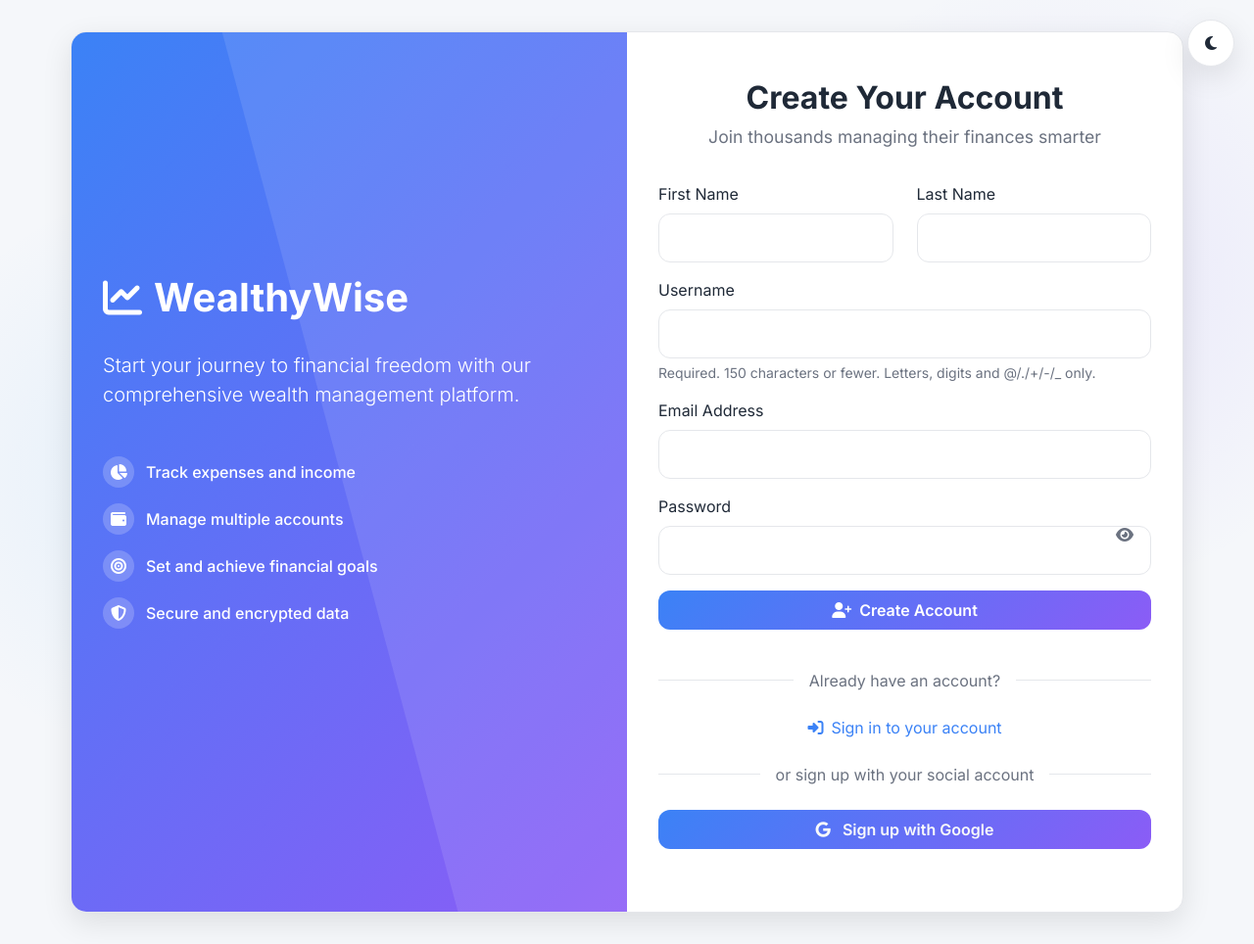
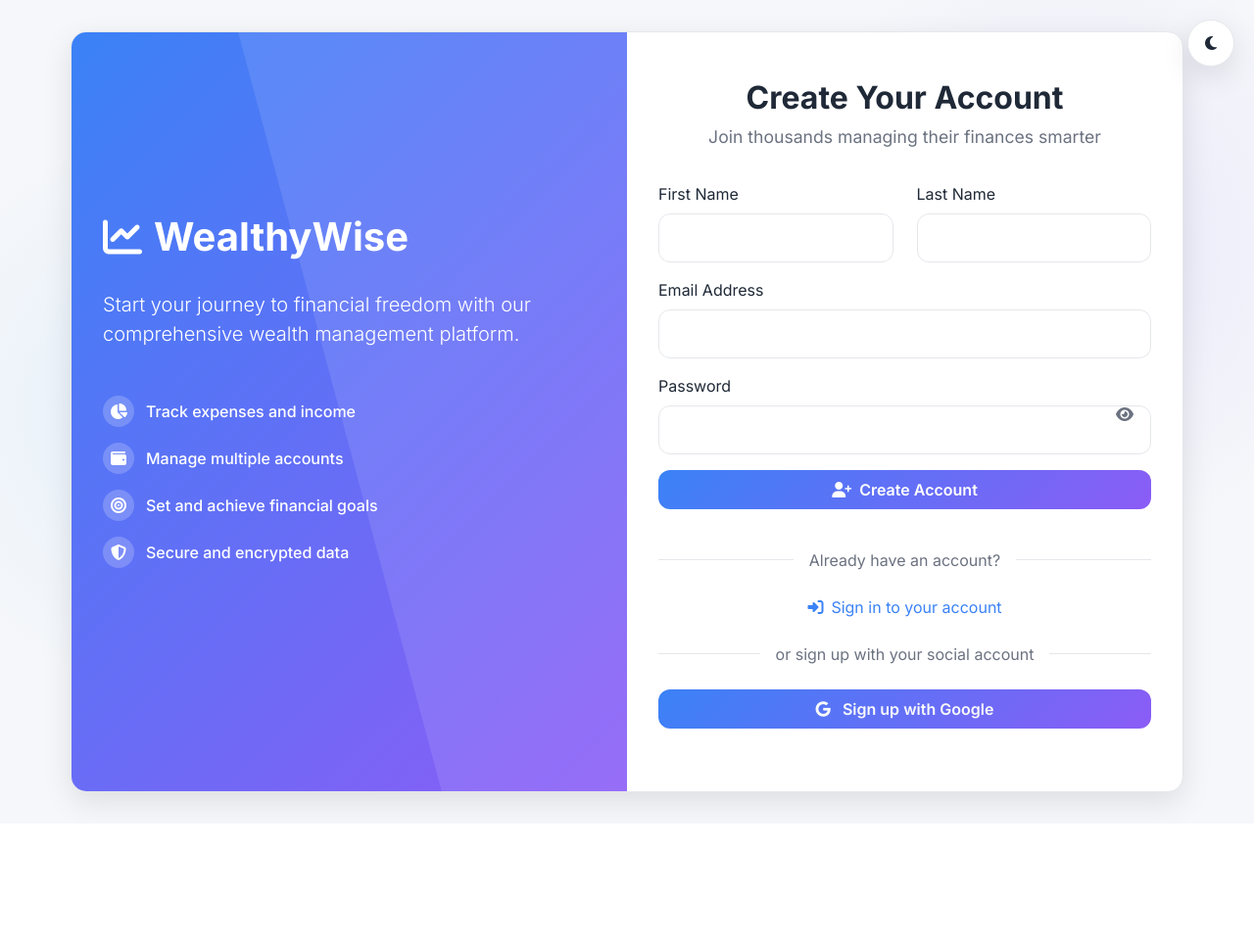
Before and after one commit to fran-897-uinx/WealthyWise, a Django app: page /signup/ in a window 1280 px wide. Shown: the whole page at 98% size. After the commit the page ends 837 px from the top, so only its background shows below. Run offline with Django 5.2, Linux system fonts and the light colour scheme; parts of the project's set-up code (start-up, migrations or seed data) failed here and were passed over.

Commit message:
wealthywise completed the depolyment process

```diff
--- a/financeapp/templates/account/signup.html
+++ b/financeapp/templates/account/signup.html
@@ -337,7 +337,7 @@
                         </div>
                     </div>
 
-                    <div class="mb-3">
+                    <!-- <div class="mb-3">
                         <label for="id_username" class="form-label">Username</label>
                         <input type="text" name="username" class="form-control {% if form.username.errors %}is-invalid{% endif %}"
                                id="id_username" required value="{{ form.username.value|default:'' }}">
@@ -347,7 +347,7 @@
                             {{ form.username.errors.0 }}
                         </div>
                         {% endif %}
-                    </div>
+                    </div> -->
 
                     <div class="mb-3">
                         <label for="id_email" class="form-label">Email Address</label>
@@ -388,7 +388,7 @@
                         <i class="fas fa-sign-in-alt me-2"></i>Sign in to your account
                     </a>
                 </div>
-                <div class="divider">
+                <div class="divider" style="text-align: center;">
                     <span>or sign up with your social account</span>
                 </div>
                  <div class="btn-google btn btn-primary w-100 py-2 mb-3">
--- a/financeapp/templates/budget_manager.html
+++ b/financeapp/templates/budget_manager.html
@@ -18,7 +18,7 @@
                                         <option value="{{ month.value }}" {% if month.selected %}selected{% endif %}>{{ month.display }}</option>
                                     {% endfor %}
                                 </select>
-                                <a href="{% url 'budget_insights' %}" class="btn border-t-cyan-800" style=" width: auto; border-radius: 12px; margin-inline-end: 5px;">
+                                <a href="{% url 'budget_insights' %}" class="btn btn-secondary border-black" style=" width: auto; border-radius: 12px; margin-inline-end: 5px;">
                                 Insights
                                 </a>
                                 <a href="{% url 'transaction' %}" class="btn btn-light" style="width: auto; border-radius: 12px;">
@@ -39,7 +39,7 @@
                         {% endfor %}
                     {% endif %}
 
-                    <div class="row mb-4 gap-0.5 ">
+                    <div class="row mb-4 gap-x-0.5 gap-y-3">
                         <div class="col-md-4 h-2">
                             <div class="card bg-green-900 border-0">
                                 <div class="card-body text-center py-4">
```
